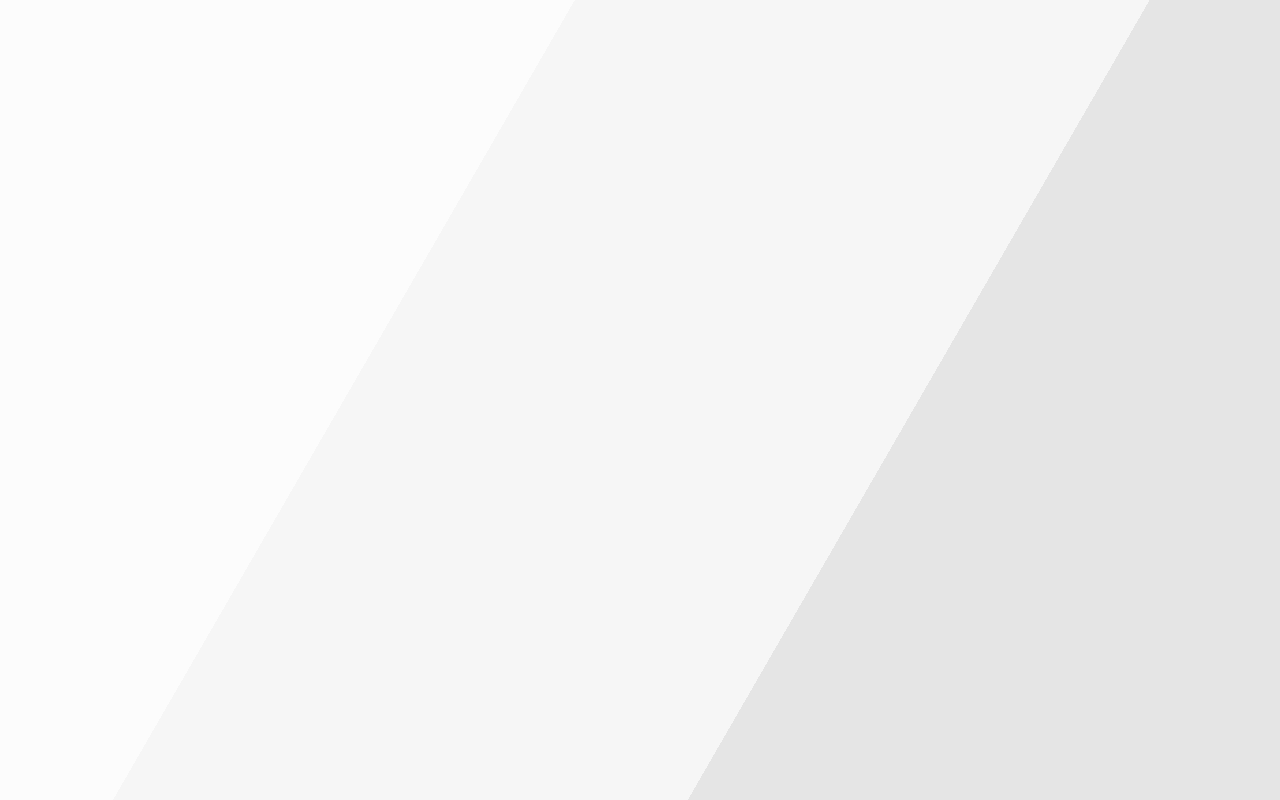
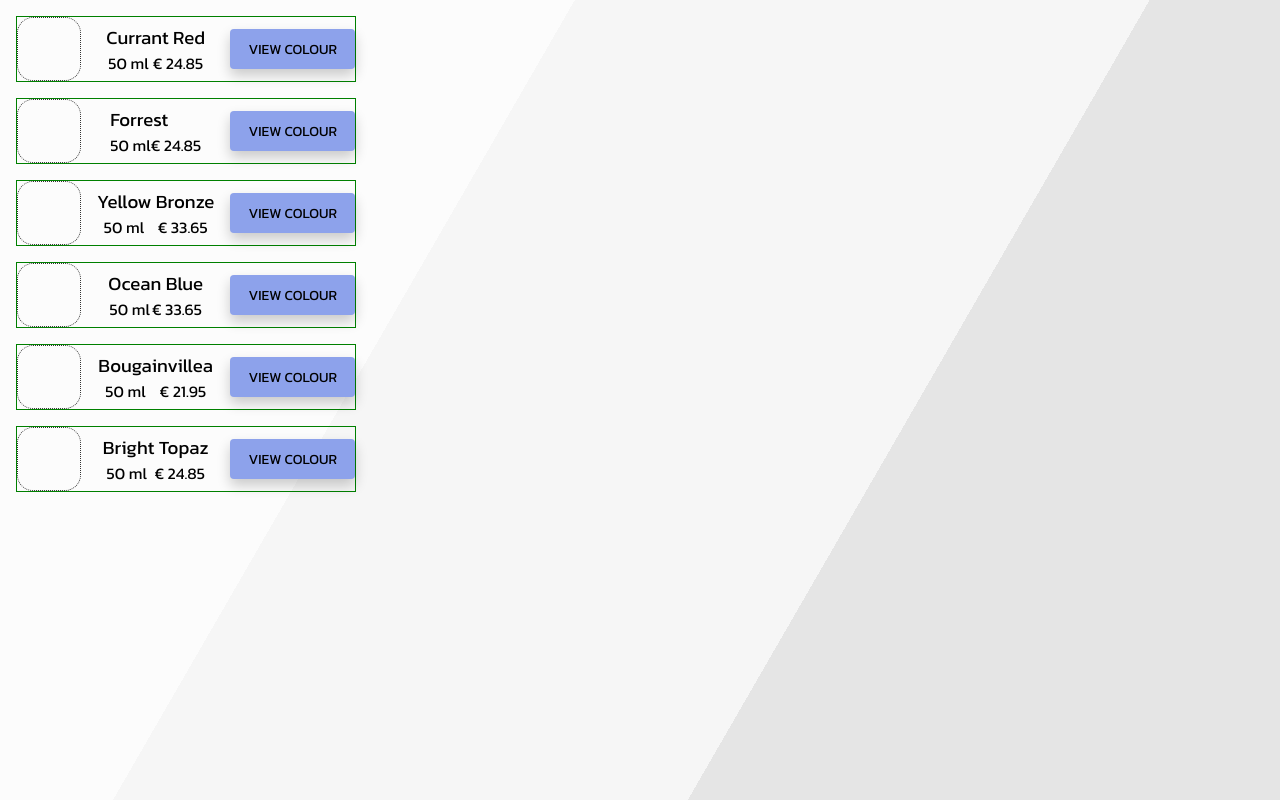
Before and after one commit to Patrick-Svensson/colourix, a React (Create React App) app: page /colouritem in a window 1280 px wide. Built offline with nearby package versions, Linux system fonts and the light colour scheme.

Commit message:
Add navigation link to component button

```diff
--- a/src/App.js
+++ b/src/App.js
@@ -1,6 +1,7 @@
 import { BrowserRouter, Switch, Route } from "react-router-dom";
 import Cart from "./Pages/Cart";
 import Colours from "./Pages/Colours";
+import ColourItem from "./Pages/ColourItem";
 import Contact from "./Pages/Contact";
 import Home from "./Pages/Home";
 import "./App.css";
@@ -12,6 +13,7 @@ function App() {
                 <Route path="/" exact component={Home}></Route>
                 <Route path="/colours" exact component={Colours}></Route>
                 <Route path="/contact" exact component={Contact}></Route>
+                <Route path="/colouritem" exact component={ColourItem}></Route>
             </Switch>
             <Switch>
                 <Route path="/cart" exact component={Cart}></Route>
--- a/src/Components/ColourComponent.js
+++ b/src/Components/ColourComponent.js
@@ -1,4 +1,5 @@
 import { useState } from "react";
+import { Link } from "react-router-dom";
 import { colourData } from "./colourData";
 import Button from "./Button";
 
@@ -25,7 +26,9 @@ const ColourComponent = () => {
                     <p>€ {item.price}</p>
                 </div>
             </div>
-            <Button style={styles} text="View Colour" />
+            <Link to="/colouritem">
+                <Button style={styles} text="View Colour" />
+            </Link>
         </div>
     ));
 
--- a/src/Pages/Colours.js
+++ b/src/Pages/Colours.js
@@ -1,4 +1,4 @@
-import ColourItem from "./ColourItem";
+import ColourComponent from "../Components/ColourComponent";
 import "./Colours.css";
 
 const Colours = () => {
@@ -6,7 +6,7 @@ const Colours = () => {
         <main className="coloursContainer">
             <h2 className="coloursHeading">Premium Colours</h2>
             <div className="productContainer">
-                <ColourItem />
+                <ColourComponent />
             </div>
         </main>
     );
```
